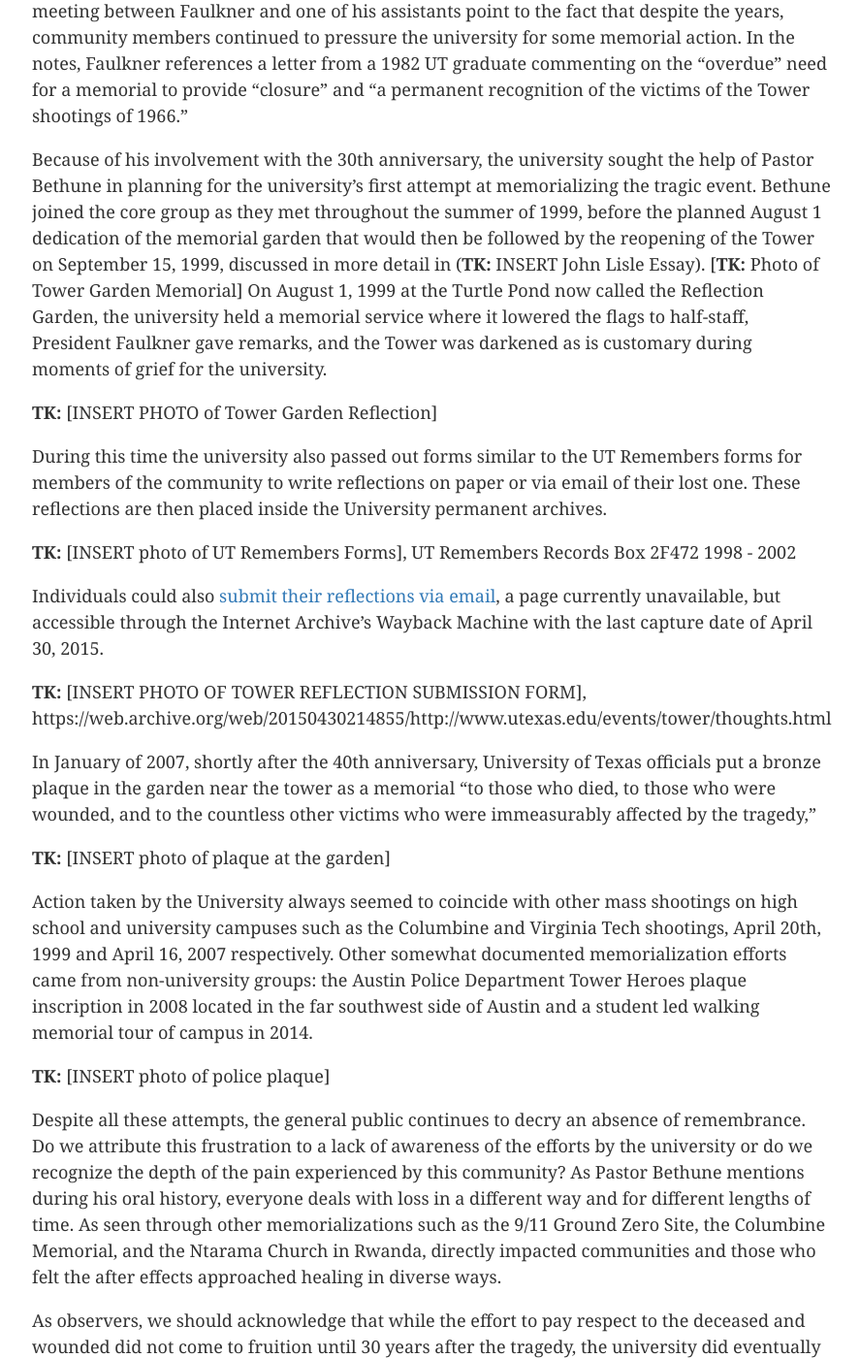
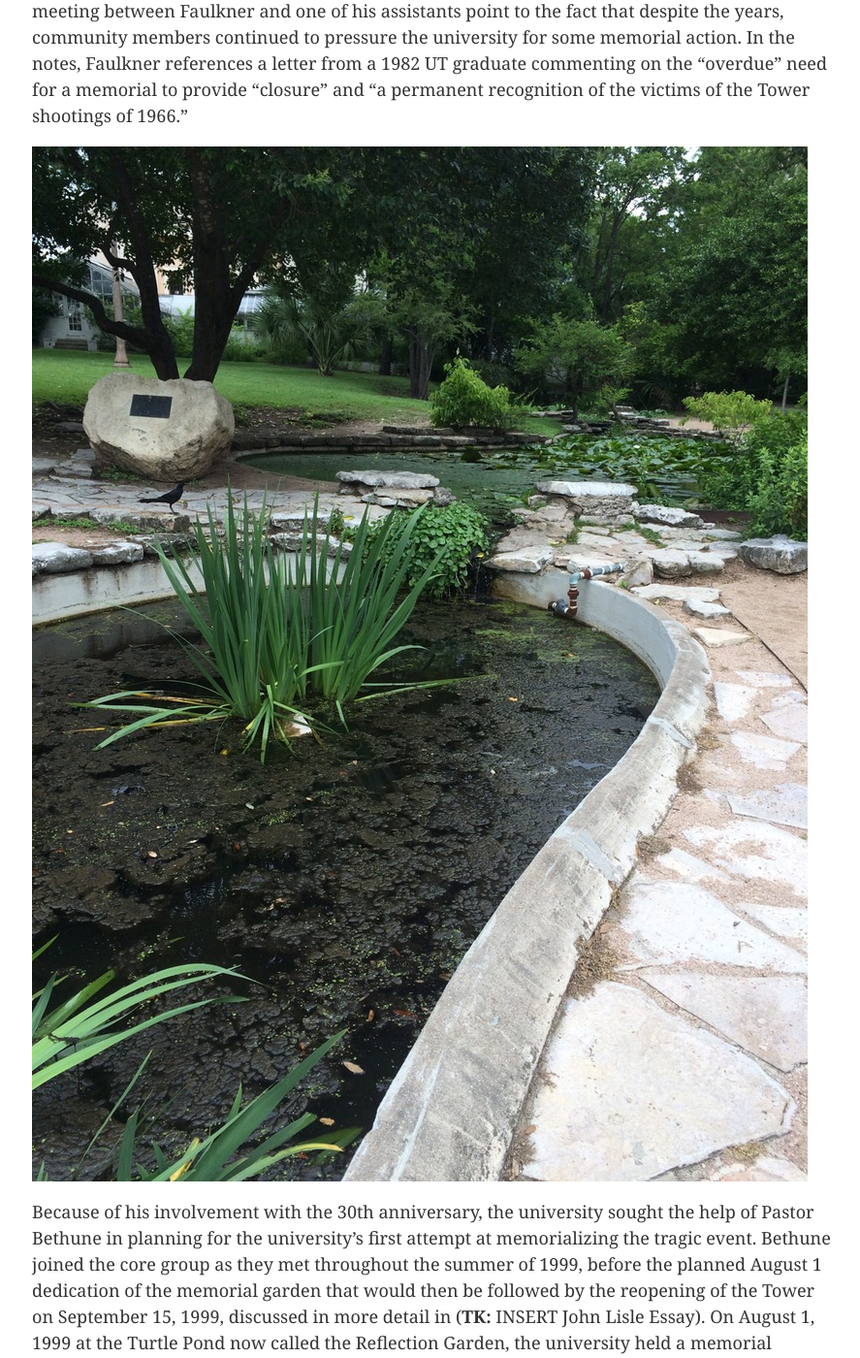
Before and after one commit to utexas-public-history/tower, a Jekyll site: the page built from _posts/2016-05-01-carbajal-choose-to-remember.md, in a window 1280 px wide and 1400 px high, scrolled down 2421 px. Shown: the whole window at 97% size, without its empty margins (67-954 px from the left). Built offline with Jekyll 4.4.1, drawn with Linux system fonts in a browser that asks for light colours; some of the changed text lies outside the part shown.

Commit message:
Post format and media additions

```diff
--- a/_posts/2016-05-01-carbajal-choose-to-remember.md
+++ b/_posts/2016-05-01-carbajal-choose-to-remember.md
@@ -28,9 +28,11 @@ The first memorial initiative occurred in 1996 when a group of faith based group
 
 As Pastor Larry Bethune recalls, this prayer vigil grew out of discussions with UT professor Rosa Eberly, who in the 1990s had begun to teach “The UT Tower and Public Memory,” a course aimed at teaching students about civic engagement and rhetoric. Eberly belonged to the same faith community as Pastor Bethune, senior pastor of the Baptist University Church, and helped to organize the prayer vigil. Archival records seem to indicate that the university finally reacted to the frustrations shortly after the prayer vigil. In 1999, one year after Larry R. Faulkner became President of UT Austin, the Board of Regents approved Faulkner’s request to initiate a planning group to investigate the best way to commemorate the incident. Typed notes from a meeting between Faulkner and one of his assistants point to the fact that despite the years, community members continued to pressure the university for some memorial action. In the notes, Faulkner references a letter from a 1982 UT graduate commenting on the “overdue” need for a memorial to provide “closure” and “a permanent recognition of the victims of the Tower shootings of 1966.”
 
-Because of his involvement with the 30th anniversary, the university sought the help of Pastor Bethune in planning for the university’s first attempt at memorializing the tragic event. Bethune joined the core group as they met throughout the summer of 1999, before the planned August 1 dedication of the memorial garden that would then be followed by the reopening of the Tower on September 15, 1999, discussed in more detail in (**TK:** INSERT John Lisle Essay). [**TK:** Photo of Tower Garden Memorial] On August 1, 1999 at the Turtle Pond now called the Reflection Garden, the university held a memorial service where it lowered the flags to half-staff, President Faulkner gave remarks, and the Tower was darkened as is customary during moments of grief for the university.
+![Tower Garden][tower-garden]
 
-**TK:** [INSERT PHOTO of Tower Garden Reflection]
+Because of his involvement with the 30th anniversary, the university sought the help of Pastor Bethune in planning for the university’s first attempt at memorializing the tragic event. Bethune joined the core group as they met throughout the summer of 1999, before the planned August 1 dedication of the memorial garden that would then be followed by the reopening of the Tower on September 15, 1999, discussed in more detail in (**TK:** INSERT John Lisle Essay). On August 1, 1999 at the Turtle Pond now called the Reflection Garden, the university held a memorial service where it lowered the flags to half-staff, President Faulkner gave remarks, and the Tower was darkened as is customary during moments of grief for the university.
+
+![Tower Garden Reflection][tower-garden-reflection]
 
 During this time the university also passed out forms similar to the UT Remembers forms for members of the community to write reflections on paper or via email of their lost one. These reflections are then placed inside the University permanent archives.
 
@@ -42,7 +44,7 @@ Individuals could also [submit their reflections via email](http://www.utexas.ed
 
 In January of 2007, shortly after the 40th anniversary, University of Texas officials put a bronze plaque in the garden near the tower as a memorial "to those who died, to those who were wounded, and to the countless other victims who were immeasurably affected by the tragedy,"
 
-**TK:** [INSERT photo of plaque at the garden]
+![Tower Garden Plaque][tower-garden-plaque]
 
 Action taken by the University always seemed to coincide with other mass shootings on high school and university campuses such as the Columbine and Virginia Tech shootings, April 20th, 1999 and April 16, 2007 respectively. Other somewhat documented memorialization efforts came from non-university groups: the Austin Police Department Tower Heroes plaque inscription in 2008 located in the far southwest side of Austin and a student led walking memorial tour of campus in 2014.
 
@@ -123,3 +125,7 @@ Tyner, James, Savina Sirik, and Samuel Henkin. “Violence and the Dialectics of
 “UT Students Remember Tower Shooting Victims - The Daily Texan.” Accessed April 28, 2016. <http://www.dailytexanonline.com/2014/08/02/ut-students-remember-tower-shooting-victims-0>.
 
 “UT Tower Shooting.” _The Alcalde_. Accessed April 28, 2016. <http://alcalde.texasexes.org/tag/uttower-shooting/>.
+
+[tower-garden-reflection]: /images/posts/carbajal/tower-garden-reflection.jpg
+[tower-garden]: /images/posts/carbajal/tower-garden.jpg
+[tower-garden-plaque]: /images/posts/carbajal/tower-garden-plaque.jpg
```
Also changed, not shown: _posts/2016-05-01-brown-ladies-first.md (+14 -1 lines), _posts/2016-05-01-hammack-mass-shootings.md (+2 -0 lines), images/posts/brown/adam-lanza.jpg (added), images/posts/brown/andrew-kehoe-and-wife.jpg (added), images/posts/brown/charles-whitman.jpg (added), images/posts/brown/kathy-whitman.jpg (added), images/posts/brown/nancy-lanza.jpg (added), images/posts/carbajal/tower-garden-plaque.jpg (added), images/posts/carbajal/tower-garden-reflection.jpg (added), images/posts/carbajal/tower-garden.jpg (added).
